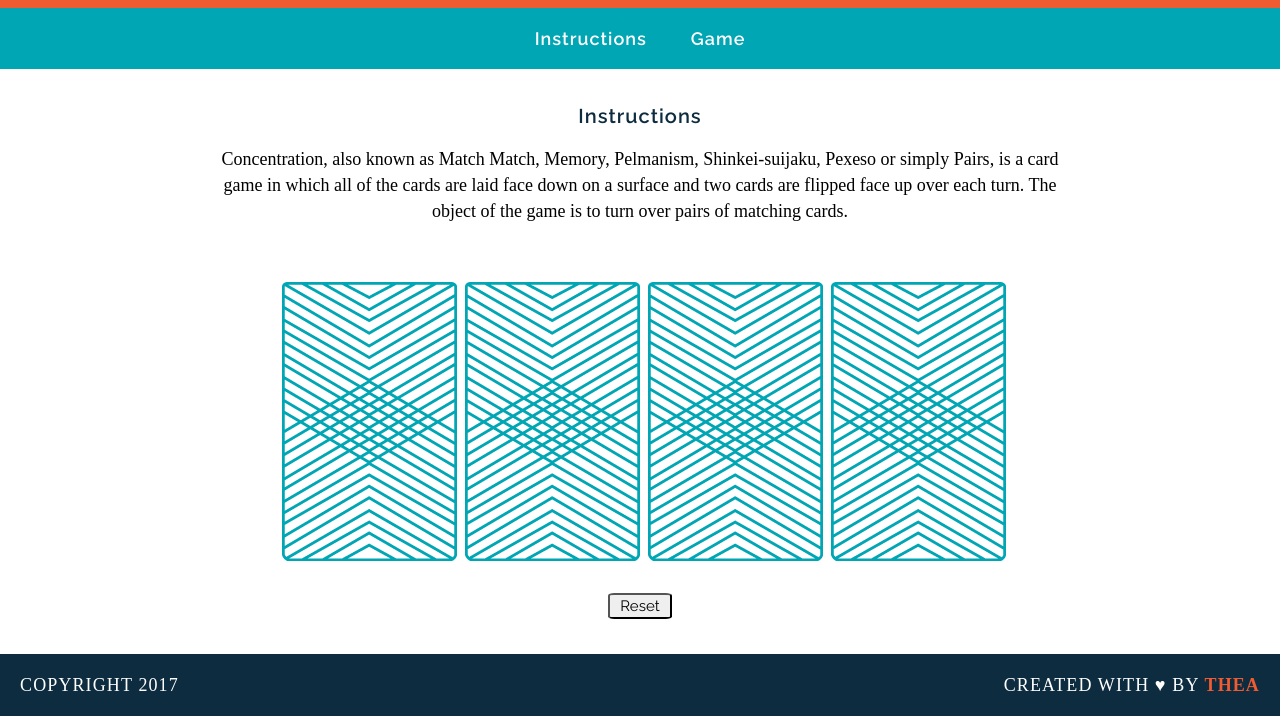
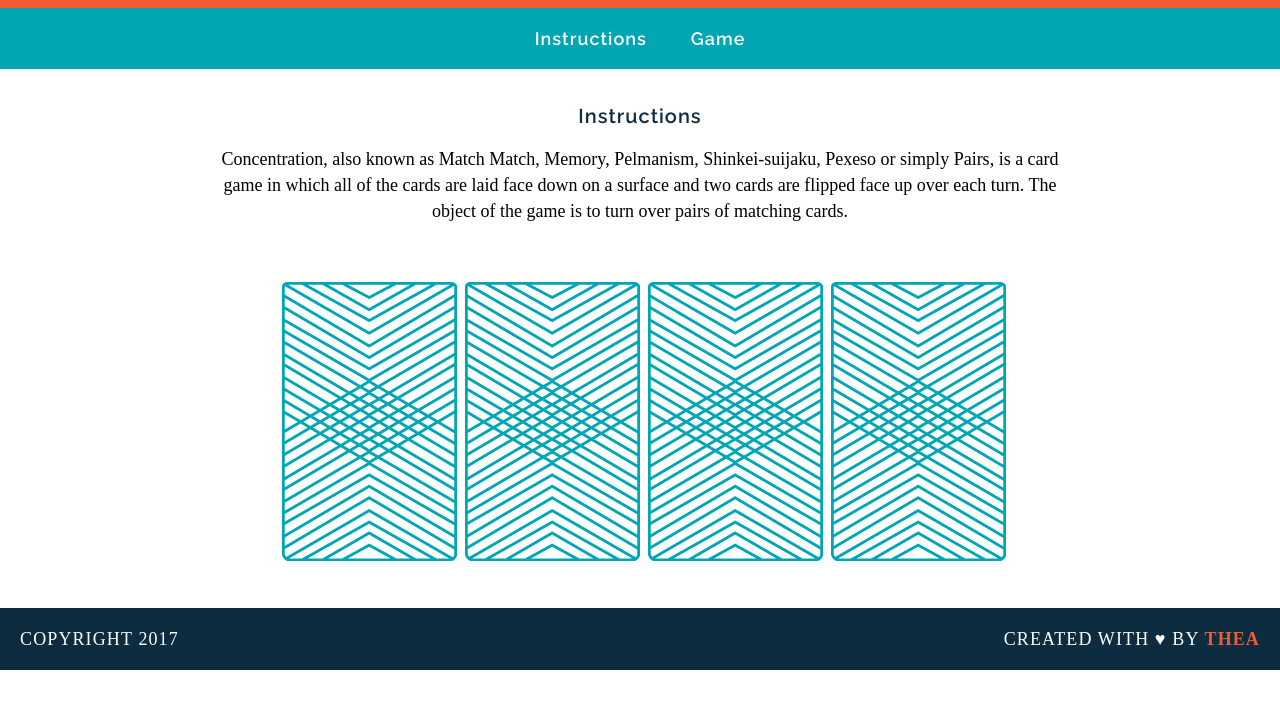
Before and after one commit to thea-fan/wdi-fundamentals-memorygame, a plain HTML site: page memory_game/index.html in a window 1280 px wide. Shown: the part 89-805 px from the top of the page. Drawn offline with Linux system fonts and the light colour scheme; a web font is replaced by a local one.

```diff
--- a/memory_game/css/style.css
+++ b/memory_game/css/style.css
@@ -65,19 +65,6 @@ img{
     margin: 40px 0 8px 8px;
 }
 
-button{
-    margin-top: 20px;
-    font-family: Raleway;
-    font-size: 15px;
-    border-radius: 10%;
-    padding: 2px 10px;
-}
-
-button:hover{
-    background-color: #00A6B3;
-    color: #FFF;
-}
-
 footer{
     text-transform: uppercase;
     padding: 0 20px;
--- a/memory_game/index.html
+++ b/memory_game/index.html
@@ -22,7 +22,6 @@
       <p>Concentration, also known as Match Match, Memory, Pelmanism, Shinkei-suijaku, Pexeso or simply Pairs, is a card game in which all of the cards are laid face down on a surface and two cards are flipped face up over each turn. The object of the game is to turn over pairs of matching cards.</p>
 
       <div id="game-board" class="board clearfix"></div>
-      <button>Reset</button>
     </main>
 
     <footer class="clearfix">
```
